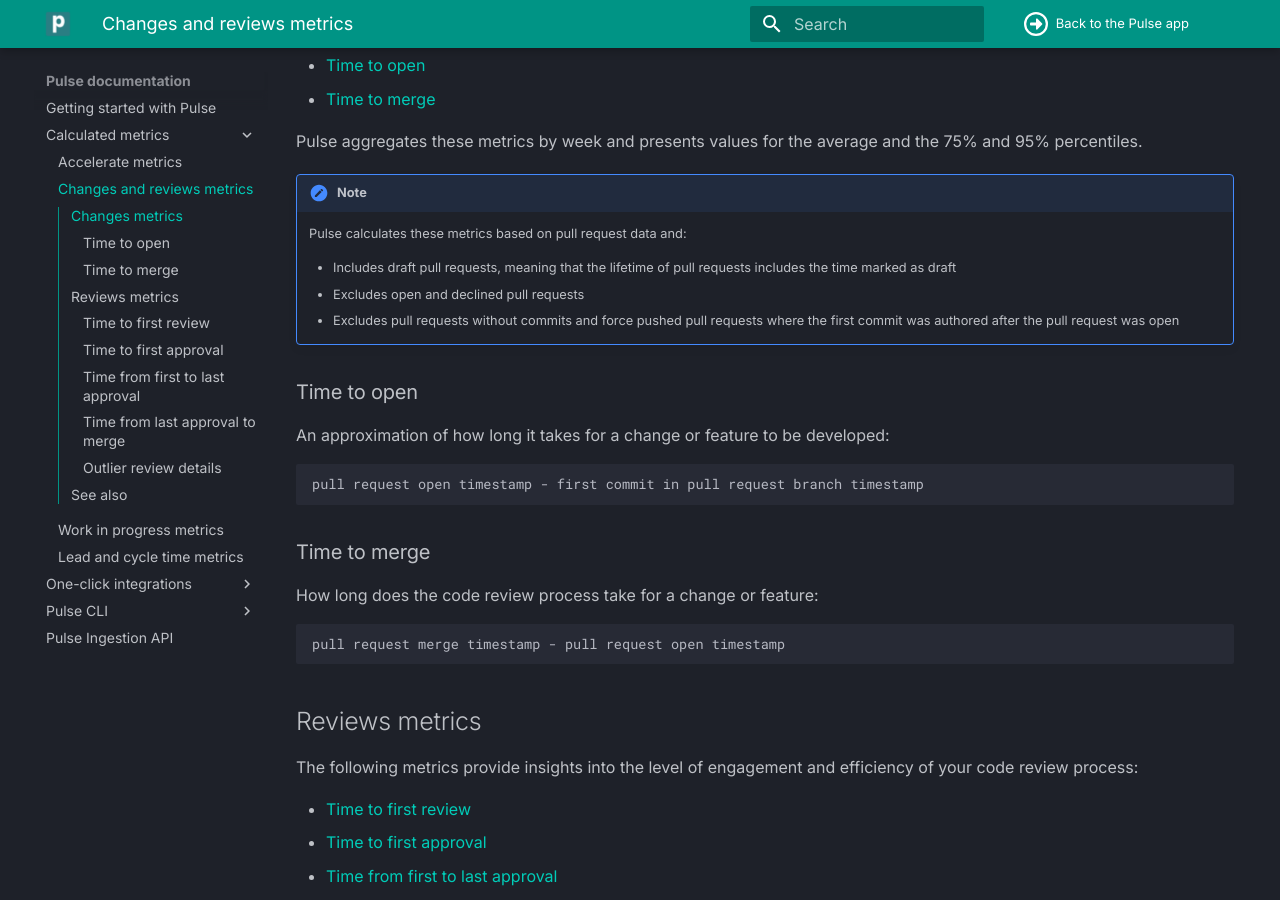
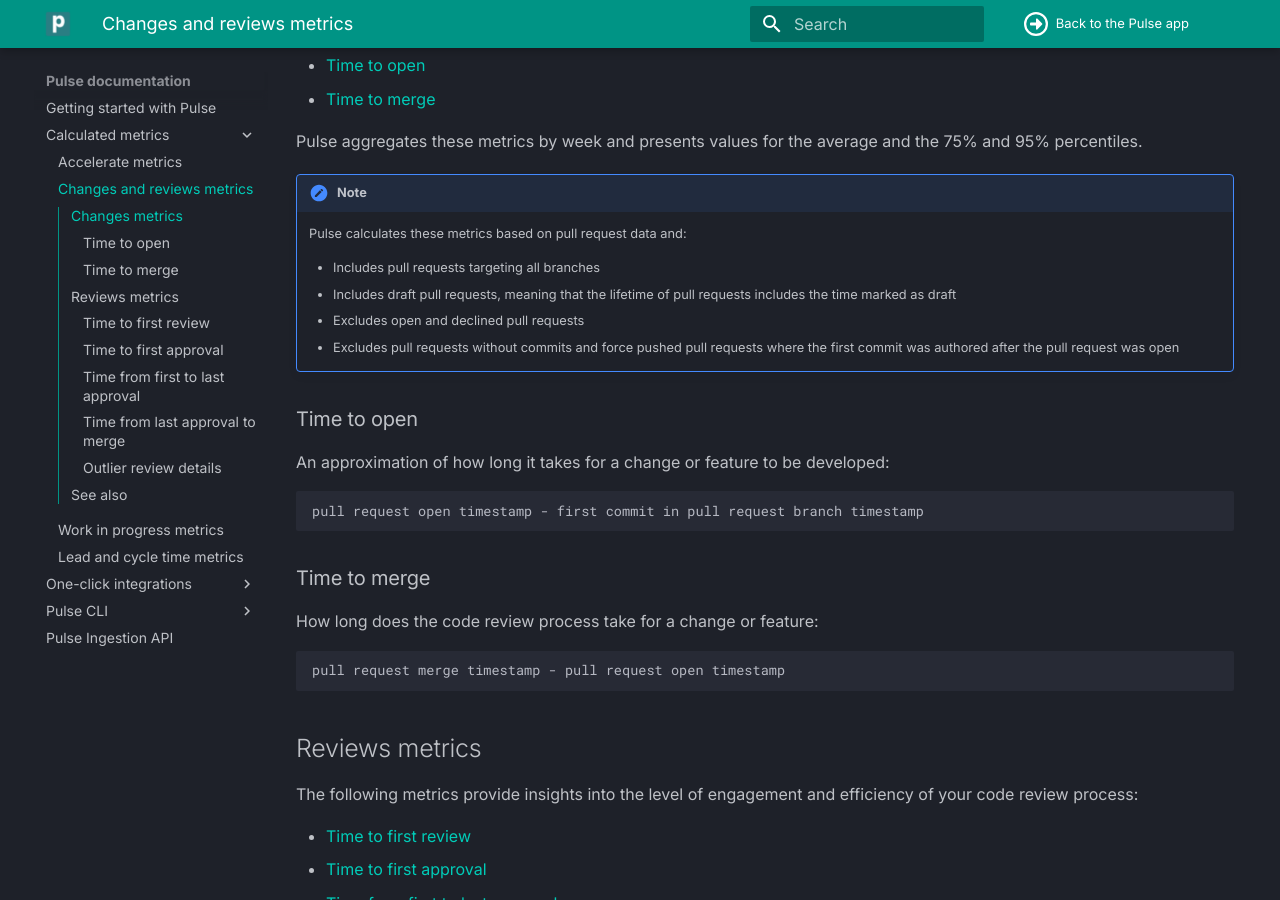
Before and after one commit to codacy/pulse-user-docs, an MkDocs documentation site: the page built from docs/metrics/accelerate-changes.md, in a window 1280 px wide and 900 px high, scrolled down 310 px. Built offline with MkDocs 1.6.1 and Material for MkDocs 9.7.7, drawn with Linux system fonts in a browser that asks for light colours.

Commit message:
doc: Explicit included PRs from all branches (#106)

```diff
--- a/docs/metrics/accelerate-changes.md
+++ b/docs/metrics/accelerate-changes.md
@@ -14,6 +14,7 @@
 !!! note
     Pulse calculates these metrics based on pull request data and:
 
+    -   Includes pull requests targeting all branches
     -   Includes draft pull requests, meaning that the lifetime of pull requests includes the time marked as draft
     -   Excludes open and declined pull requests
     -   Excludes pull requests without commits and force pushed pull requests where the first commit was authored after the pull request was open
```
